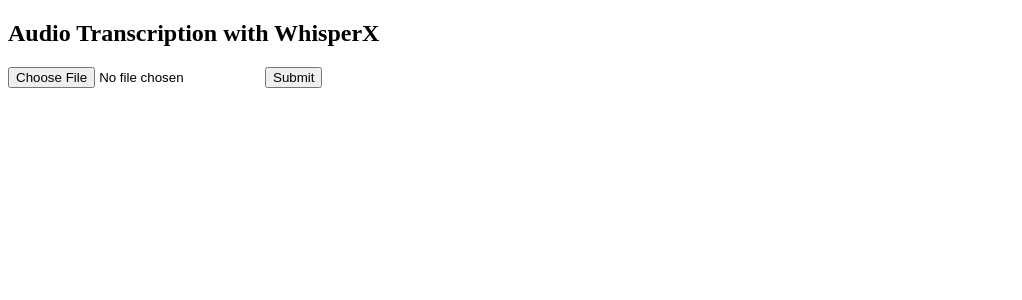
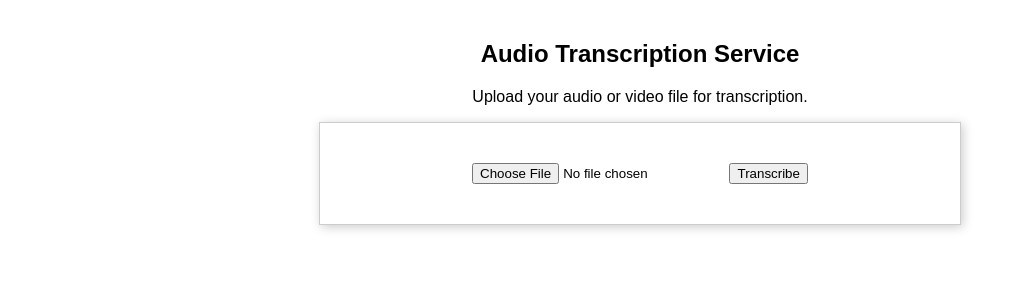
Before and after one commit to fromparis/Gem, a Flask app: template templates/index.html in a window 1280 px wide. Shown: the top 300 px of the page, without its empty margins (0-1022 px from the left). Run offline with Flask 2, Linux system fonts and the light colour scheme; the template is opened without the code that fills it, so the values that code supplies are empty.

Commit message:
Update index.html

```diff
--- a/templates/index.html
+++ b/templates/index.html
@@ -1,10 +1,32 @@
 <!DOCTYPE html>
-<html>
+<html lang="en">
+<head>
+    <meta charset="UTF-8">
+    <title>Audio Transcription Service</title>
+    <style>
+        body {
+            font-family: Arial, sans-serif;
+            margin: 40px;
+            text-align: center;
+        }
+        form {
+            margin: auto;
+            width: 50%;
+            border: 1px solid #ccc;
+            padding: 20px;
+            box-shadow: 2px 2px 10px #ccc;
+        }
+        input[type="file"] {
+            margin: 20px 0;
+        }
+    </style>
+</head>
 <body>
-  <h2>Audio Transcription with WhisperX</h2>
-  <form action="http://127.0.0.1:5000/transcribe" method="post" enctype="multipart/form-data">
-    <input type="file" name="audio" required>
-    <input type="submit">
-  </form>
+    <h2>Audio Transcription Service</h2>
+    <p>Upload your audio or video file for transcription.</p>
+    <form action="/transcribe" method="post" enctype="multipart/form-data">
+        <input type="file" name="video" required>
+        <input type="submit" value="Transcribe">
+    </form>
 </body>
 </html>
```
